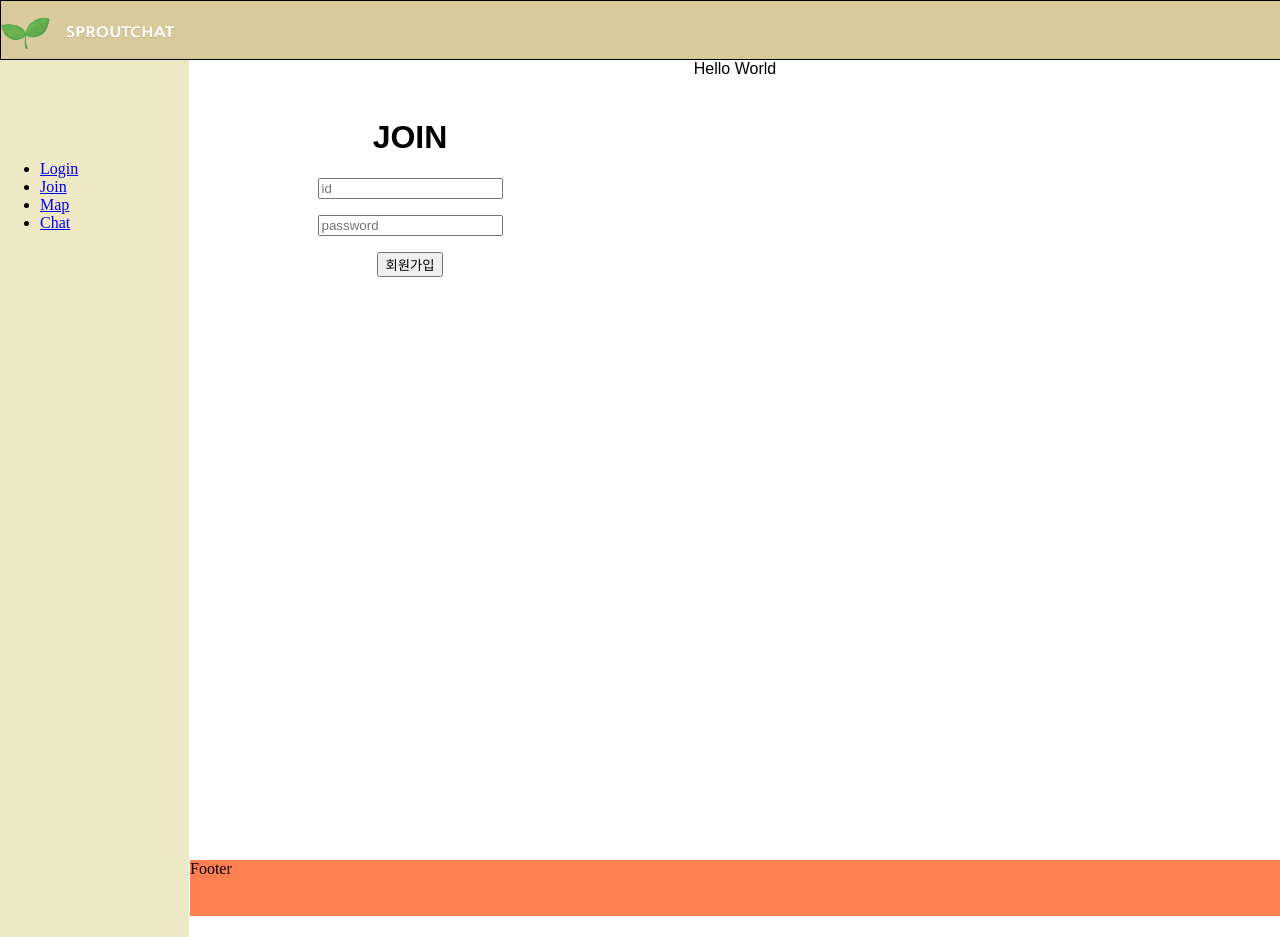
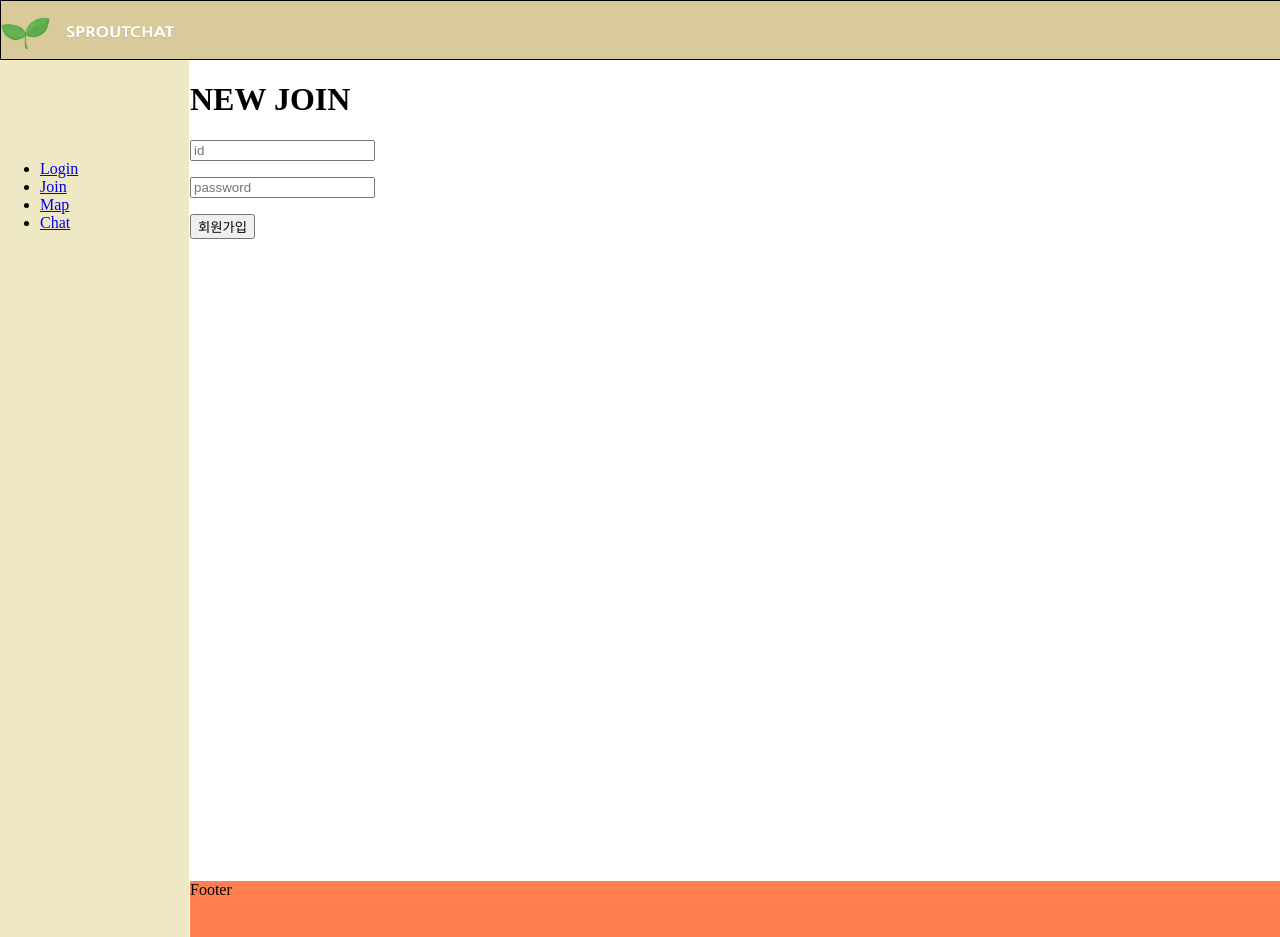
Before and after one commit to sn-spotchat/sproutchat, a React (Create React App) app: page /join in a window 1280 px wide. Before the commit the page ends 916 px from the top, so only its background shows below. Built offline with nearby package versions, Linux system fonts and the light colour scheme; no server answers.

Commit message:
page move

```diff
--- a/src/App.js
+++ b/src/App.js
@@ -8,7 +8,8 @@ import MainLayout from './layouts/Main';
 import Home from './routes/Home';
 import Login from './routes/Board/login';
 import NewLogin from './chat/Login';
-import Join from './routes/Board/join';
+//import Join from './routes/Board/join';
+import Join from './chat/Join';
 
 function App() {
   return (
@@ -24,7 +25,7 @@ function App() {
         <RouteWithLayout
           path="/login"
           layout={ MainLayout }
-          component={ Login }
+          component={ NewLogin }
         />
         <RouteWithLayout
           path="/join"
--- /dev/null
+++ b/src/chat/Join.tsx
@@ -0,0 +1,104 @@
+import React, { FC, useEffect, useRef, useState} from 'react'
+import {BrowserRouter as Router, Redirect, Route , Link, useHistory} from 'react-router-dom'
+import { useForm } from 'react-hook-form'
+import { io } from 'socket.io-client'
+import './styles.css'
+import Login from './Login'
+import { isPropertySignature } from 'typescript'
+
+type FormData = {
+  id: string
+  pw: string
+}
+
+const JoinForm: FC<{
+  handleLogin: (id: string, pw: string) => void
+}> = (props) => {
+  const { handleLogin } = props
+  const { register, handleSubmit } = useForm<FormData>()
+
+  const onSubmit = handleSubmit(({ id, pw }) => {
+    if (!id || !pw) {
+      alert('check validation')
+      return false
+    }
+    handleLogin(id, pw)
+  })
+
+  return (
+    <div>
+      <form onSubmit={onSubmit}>
+            <h1>NEW JOIN</h1>
+            <p>
+              <input
+                ref={register}
+                type="text"
+                name="id"
+                placeholder="id"
+                autoComplete="off"
+              />
+            </p>
+            <p>
+              <input
+                ref={register}
+                type="password"
+                name="pw"
+                placeholder="password"
+                autoComplete="off"
+              />
+            </p>
+            <p>
+            <input className="btn" type="submit" value="회원가입" />
+
+            </p>
+          </form>
+    </div>
+  )
+}
+
+const Join: FC = (props) => {
+  const history = useHistory();
+  const socket = useRef(io('http://localhost:3005')).current
+
+  const handleLogin = (id: string, pw: string) => {
+    socket.emit(
+      'join',
+      { id, pw },
+      (res: any) => {
+        alert('emit')
+        if (res.result) {
+          alert(res.data)
+          // socketId = socket.id
+          // roomId = 1
+        } else {
+          alert('fail to join')
+          console.info(res)
+        }
+      }
+    );
+  }
+
+  useEffect(() => {
+    socket.on('connect', () => {
+      console.log('connected')
+    })
+    socket.on('disconnect', () => {
+      console.log('disconnected')
+    })
+
+    socket.on('join', (data: FormData, cb?: Function) => {
+        alert(`회원가입에 성공했습니다\n${data.id}님 환영합니다.`)
+        //화면 전환
+        //JoinSuccess();
+        history.push('/login')
+    })
+  }, [socket])
+
+  return (
+    <div className="Join">
+      <JoinForm handleLogin={handleLogin}/>
+    </div>
+  )
+}
+
+export default Join
--- a/src/chat/Login.tsx
+++ b/src/chat/Login.tsx
@@ -1,5 +1,5 @@
 import React, { FC, useEffect, useRef, useState} from 'react'
-import {BrowserRouter as Router, Redirect, Route } from 'react-router-dom'
+import {BrowserRouter as Router, Redirect, Route,useHistory } from 'react-router-dom'
 import { useForm } from 'react-hook-form'
 import { io } from 'socket.io-client'
 import './styles.css'
@@ -24,18 +24,6 @@ function appendScript(src: string) {
 function loginCheck(data: FormData) {
   // TODO: Impl
   return true
-}
-
-const loginSuccess = () => {
-
-  return(
-    <Router>
-      {/*<Route exact path= "/chat" component = {Join} />*/}
-      <Redirect from="/chat" to= "/join"/>
-
-    </Router>
-  )
-
 }
 
 const LoginForm: FC<{
@@ -70,16 +58,10 @@ const LoginForm: FC<{
 
   })
 
-
   return (
-
     <body>
-
       <form onSubmit={onSubmit}>
-
-
             <h1>NEW LOGIN</h1>
-
             <p>
               <input
                 ref={register}
@@ -103,12 +85,11 @@ const LoginForm: FC<{
             </p>
           </form>
     </body>
-
   )
 }
 
 const NewLogin: FC = (props) => {
-
+  const history = useHistory();
   const socket = useRef(io('http://localhost:3005')).current
 
   const user = (username: string ) => {
@@ -154,9 +135,7 @@ const NewLogin: FC = (props) => {
       console.log('hi')
       if (loginCheck(data)) {
         alert(`로그인에 성공했습니다\n${data.id}님 환영합니다.`)
-
-        //화면 전환
-        loginSuccess();
+        history.push('/home')
       } else {
         alert('등록된 회원이 없습니다')
       }
@@ -165,7 +144,6 @@ const NewLogin: FC = (props) => {
 
   return (
     <div className="NewLogin">
-
       <LoginForm handleLogin={handleLogin} user={user}/>
     </div>
   )
--- a/src/chat/Server.js
+++ b/src/chat/Server.js
@@ -24,6 +24,10 @@ io.on('connection', function (socket) {
 
     socket.on('login' , (data, cb) => {
         socket.emit('login', data, cb);
+        socket.emit('get_user',data,cb);
+        //서버에서 저장을 해놓고 클라이언트에서 받으면 각 id에 따른 채팅방을 열어줌
     })
-
+    socket.on('join' , (data, cb) => {
+        socket.emit('join', data, cb);
+    })
 });
```
